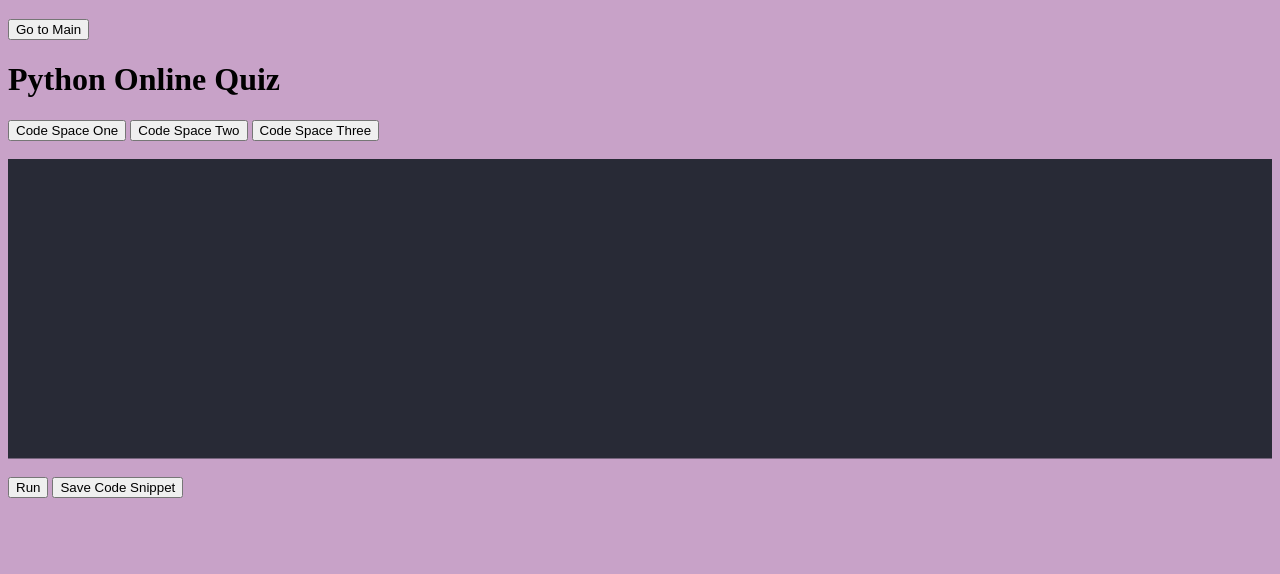
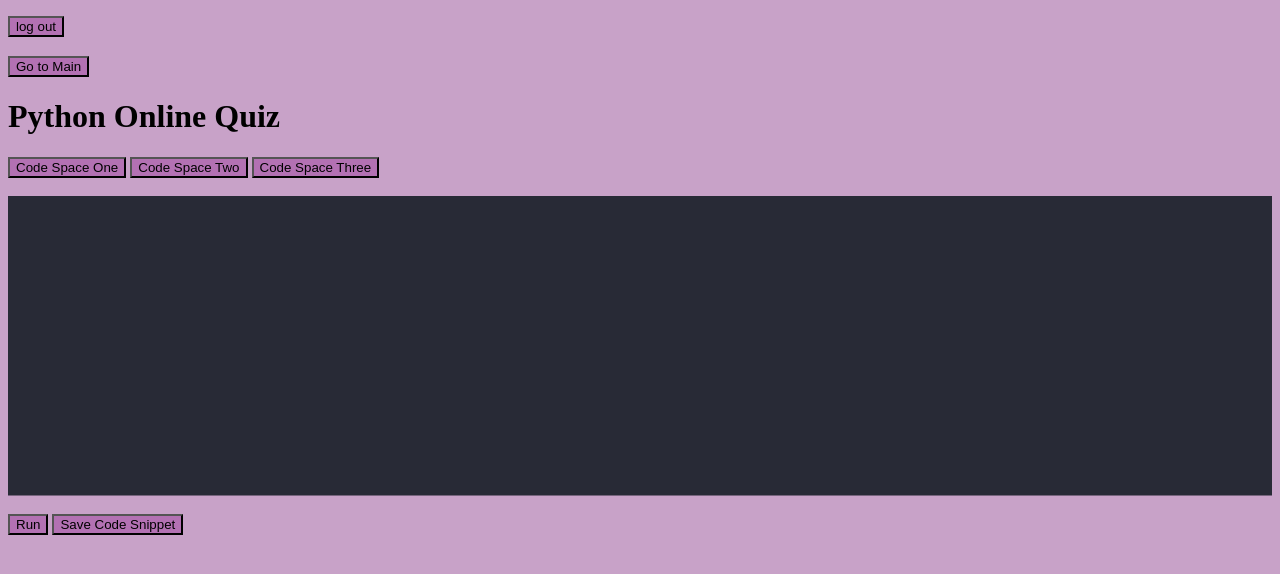
Before and after one commit to bjknee/python_code_editor, a Python web app: template codesender/templates/profileThree.html in a window 1280 px wide. Shown: the top 574 px of the page. Run offline with Jinja, Linux system fonts and the light colour scheme; the template is opened without the code that fills it, so the values that code supplies are empty; grey boxes are pictures that could not be loaded.

Commit message:
Update profileThree.html

```diff
--- a/codesender/templates/profileThree.html
+++ b/codesender/templates/profileThree.html
@@ -1,25 +1,29 @@
 {% extends "base.html" %}
 {% block content %}
+    <form action="/" method="POST">
+           <button style="background-color:rgba(128,0,128,0.3);" type="submit"  >log out</button>
+    </form>
+
     <form action="" method="POST">
         <h3 name="user">{{username}}</h3>
-        <button type="submit" formaction="/return_to_index">Go to Main</button>
+        <button style="background-color:rgba(128,0,128,0.3);" type="submit" formaction="/return_to_index">Go to Main</button>
         <div id="intro">
             <h1>Python Online Quiz</h1>
             <div>
                 <pre id="save_output">{{savenotification}}</pre>
             </div>
         </div>
-        <button type="submit" formaction="/profileOne">Code Space One</button>
-        <button type="submit" formaction="/profileTwo">Code Space Two</button>
-        <button type="submit" formaction="/profileThree">Code Space Three</button>
+        <button style="background-color:rgba(128,0,128,0.3);" type="submit" formaction="/profileOne">Code Space One</button>
+        <button style="background-color:rgba(128,0,128,0.3);" type="submit" formaction="/profileTwo">Code Space Two</button>
+        <button style="background-color:rgba(128,0,128,0.3);" type="submit" formaction="/profileThree">Code Space Three</button>
     </form>
     <br>
     <div>
         <form action="/run_code" method="POST">
             <textarea name="codestuff" id="coding" rows="25" cols="80" placeholder="ENTER CODE HERE">{{codearea}}</textarea>
             <br>
-            <button type="submit" id="run" formaction="/personal_run_three">Run</button>
-            <button type="submit" id="save_code" formaction="/save_profile_three">Save Code Snippet</button>
+            <button style="background-color:rgba(128,0,128,0.3);" type="submit" id="run" formaction="/personal_run_three">Run</button>
+            <button style="background-color:rgba(128,0,128,0.3);" type="submit" id="save_code" formaction="/save_profile_three">Save Code Snippet</button>
         </form>
         <br>
         <div id="output">
```
